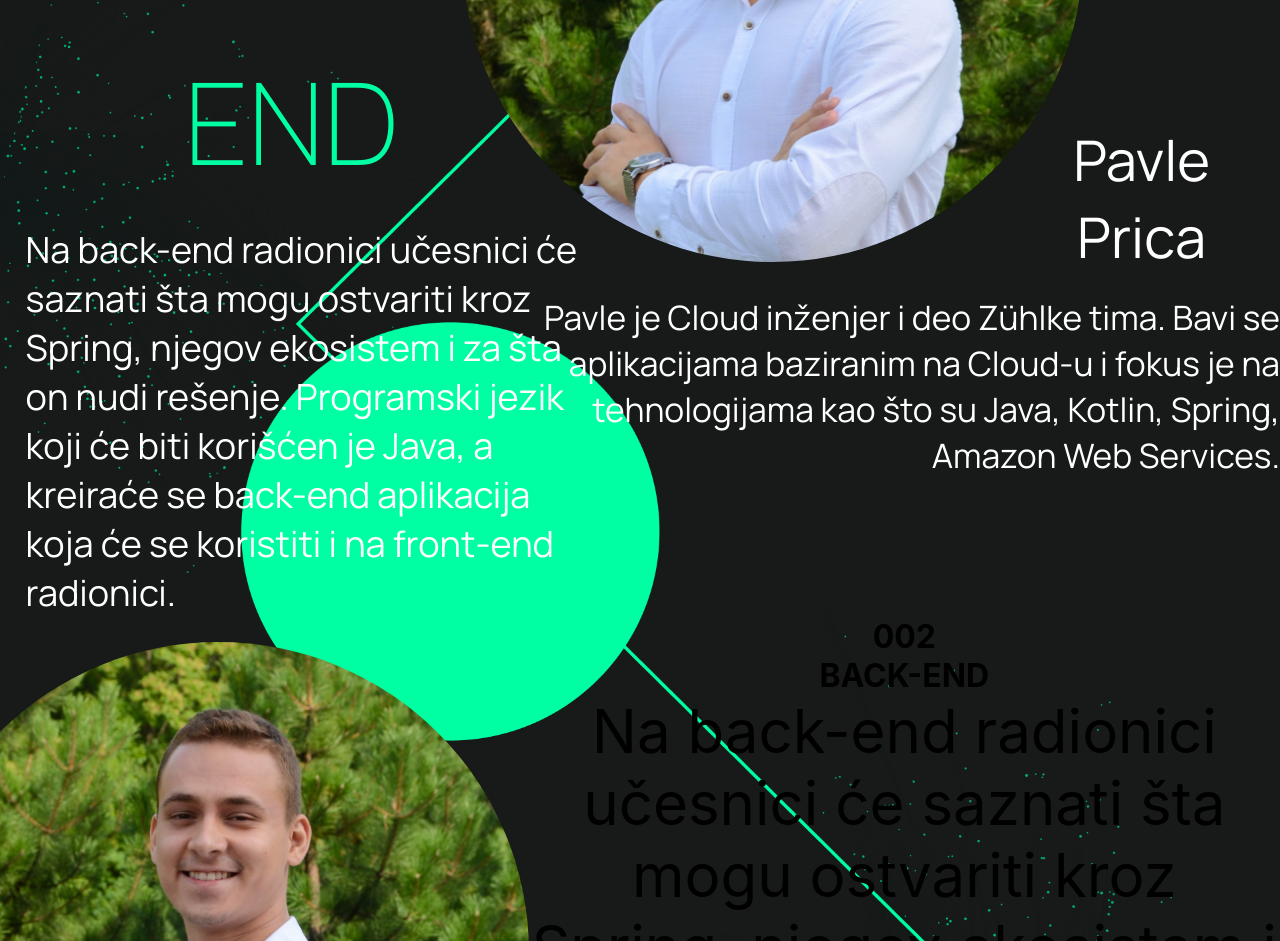
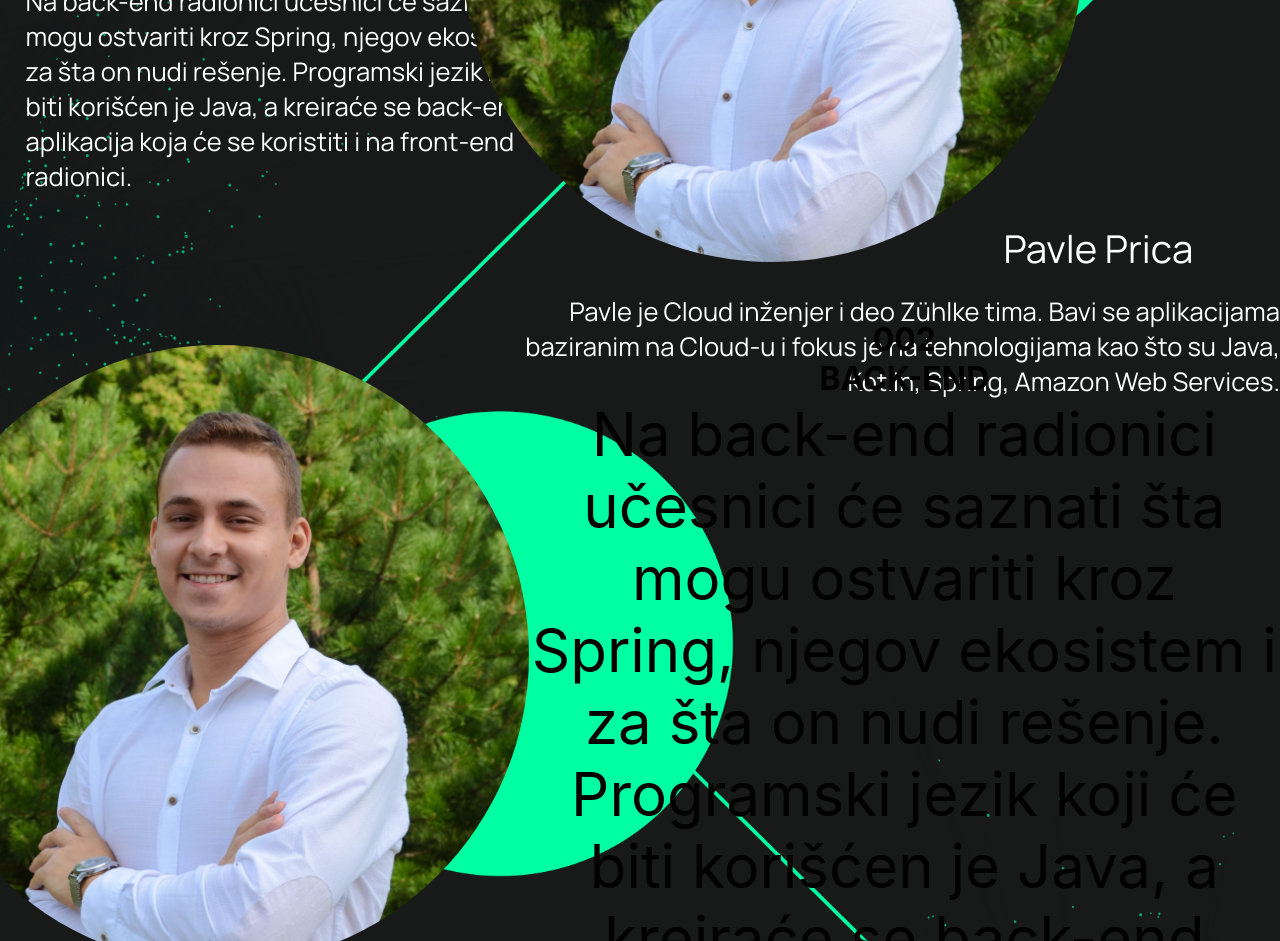
Before and after one commit to Nikola787/hzs-5.0, a React (Create React App) app: page /#/ in a window 1280 px wide. Shown: the part 480-1421 px from the top of the page. Built offline with nearby package versions, Linux system fonts and the light colour scheme.

Commit message:
neke dorade

```diff
--- a/src/components/radionice/radionice.css
+++ b/src/components/radionice/radionice.css
@@ -6,6 +6,7 @@
 
 .radionice-wrapper {
   display: block;
+  height: 400vh;
   background-image: url(../../images/Radionice.png);
   background-size: cover;
   background-color: #181919;
@@ -13,7 +14,7 @@
 
 .radionica1-container {
   display: flex;
-  height: 100%;
+  height: 100vh;
   width: auto;
   justify-content: space-around;
 }
@@ -24,7 +25,6 @@
   margin-right: 10rem;
   max-width: 37rem;
   flex-direction: column;
-  font-size: 19px;
 }
 
 .radionica1-levo-container .rectangle {
@@ -62,7 +62,7 @@
 .radionica1-levo-container .radionica-opis {
   font-family: "Manrope";
   color: #ffffff;
-  font-size: 1.9em;
+  font-size: 2vw;
   font-weight: 400;
   text-align: left;
   margin-left: 1.6rem;
@@ -91,7 +91,7 @@
 
 .radionica1-desno-container .ime-predavaca {
   color: #ffffff;
-  font-size: 3.5rem;
+  font-size: 3vw;
   font-family: "Manrope";
   font-weight: 400;
   margin-bottom: -0.8rem;
@@ -101,7 +101,7 @@
 .radionica1-desno-container .predavac-opis {
   font-family: "Manrope";
   color: #ffffff;
-  font-size: 2.1em;
+  font-size: 2vw;
   font-weight: 400;
   text-align: right;
   margin-top: 2rem;
@@ -111,7 +111,7 @@
 
 .radionica2-container {
   display: flex;
-  height: 100%;
+  height: 100vh;
   width: auto;
   justify-content: space-around;
 }
@@ -143,13 +143,13 @@
 
 .radionica3-container {
   display: flex;
-  height: 100%;
+  height: 100vh;
   width: auto;
   justify-content: space-around;
 }
 .radionica4-container {
   display: flex;
-  height: 100%;
+  height: 100vh;
   width: auto;
   justify-content: space-around;
 }
```
